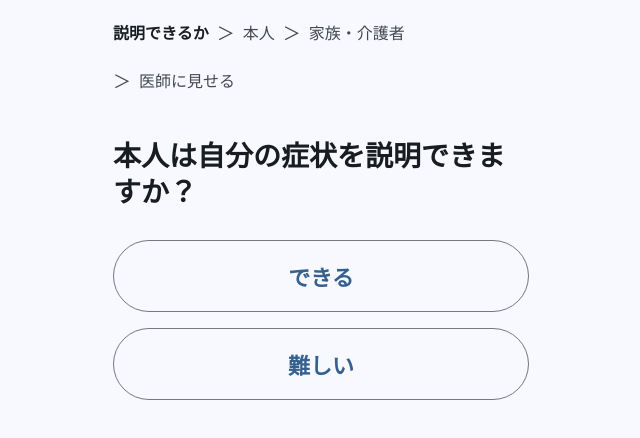
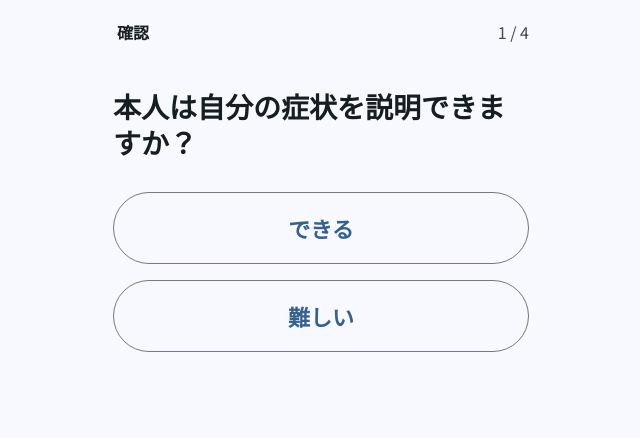
Before and after one commit to Devfest-Hackathon-2026/df-2026-t188, a Next.js app: page / in a window 1280 px wide. Shown: the top 438 px of the page, without its empty margins (319-959 px from the left). Built offline with nearby package versions, Linux system fonts and the light colour scheme.

Commit message:
パンくずを進んだ分だけ表示、何画面目かの表示、スライダーの線の枠、動きのカーブと順に出す動きを調整
Co-Authored-By: Claude Fable 5.1 <noreply@anthropic.com>

```diff
--- a/app/globals.css
+++ b/app/globals.css
@@ -63,6 +63,12 @@
   --radius-sm: 8px;
   --radius-md: 12px;
   --radius-lg: 16px;
+
+  /*
+   * 動きのカーブ。M3 の emphasized のうち、最初は速く、最後にゆっくり止まるもの
+   * （emphasized decelerate）。動きはすべてこのカーブにそろえる
+   */
+  --ease-emphasized: cubic-bezier(0.05, 0.7, 0.1, 1);
 }
 
 @theme inline {
@@ -85,6 +91,8 @@ body {
  * M3 に合わせる前（コミット f17544f）の形に戻している：
  * 太さ 12px の灰色の線に、白い縁取りの丸いつまみ（36px）。色は今の配色を使う。
  * 未回答（data-answered="false"）のときは、つまみを出さない。
+ * 未回答のときでも線の場所がわかるよう、線に 1px の枠を付けている
+ * （線の大きさを変えないよう、内側の影で描く）。
  */
 .pain-slider {
   width: 100%;
@@ -105,6 +113,7 @@ body {
   height: 12px;
   border-radius: 9999px;
   background: var(--color-outline-variant);
+  box-shadow: inset 0 0 0 1px var(--color-outline);
 }
 
 .pain-slider::-webkit-slider-thumb {
@@ -125,6 +134,7 @@ body {
   height: 12px;
   border-radius: 9999px;
   background: var(--color-outline-variant);
+  box-shadow: inset 0 0 0 1px var(--color-outline);
 }
 
 .pain-slider::-moz-range-thumb {
@@ -141,11 +151,13 @@ body {
 }
 
 /*
- * 動き。時間はどれも 0.25 秒以内。
- * 端末で「視差効果を減らす」がオンのときは、下の @media ですべて止める。
+ * 動き。
+ * - カーブはすべて --ease-emphasized
+ * - 動かすのは transform と opacity だけ
+ * - 端末で「視差効果を減らす」がオンのときは、下の @media ですべて止める
  */
 
-/* 画面の切り替え：進むときは右から、戻るときは左から、軽くすべって入る */
+/* 画面の切り替え（0.35秒）：進むときは右から、戻るときは左から、軽くすべって入る */
 @keyframes slide-in-from-right {
   from {
     opacity: 0;
@@ -161,63 +173,146 @@ body {
 }
 
 .screen-enter-forward {
-  animation: slide-in-from-right 250ms ease-out;
+  animation: slide-in-from-right 350ms var(--ease-emphasized);
 }
 
 .screen-enter-back {
-  animation: slide-in-from-left 250ms ease-out;
+  animation: slide-in-from-left 350ms var(--ease-emphasized);
 }
 
-/* スケルトンから医師に見せる画面への切り替え：ふわっと表示する */
-@keyframes fade-in {
+/*
+ * カードや項目を、上から順に少しずつずらして、ふわっと出す。
+ * 1つ 0.3秒、50ミリ秒ずつずらす。ずらすのは上から8つまで（それより下は8つ目と同時）。
+ * スケルトンから医師に見せる画面に切り替わるときも、これを使う
+ */
+@keyframes rise-in {
   from {
     opacity: 0;
+    transform: translateY(8px);
   }
 }
 
-.fade-in {
-  animation: fade-in 250ms ease-out;
+.stagger > * {
+  animation: rise-in 300ms var(--ease-emphasized) backwards;
 }
 
-/* スケルトン：灰色の帯の上を、明るさがゆっくり流れる（シマー） */
+.stagger > :nth-child(2) {
+  animation-delay: 50ms;
+}
+
+.stagger > :nth-child(3) {
+  animation-delay: 100ms;
+}
+
+.stagger > :nth-child(4) {
+  animation-delay: 150ms;
+}
+
+.stagger > :nth-child(5) {
+  animation-delay: 200ms;
+}
+
+.stagger > :nth-child(6) {
+  animation-delay: 250ms;
+}
+
+.stagger > :nth-child(7) {
+  animation-delay: 300ms;
+}
+
+.stagger > :nth-child(n + 8) {
+  animation-delay: 350ms;
+}
+
+/* パンくずに増えた項目：ふわっと出す */
+@keyframes crumb-in {
+  from {
+    opacity: 0;
+    transform: translateX(-8px);
+  }
+}
+
+.crumb-enter {
+  animation: crumb-in 250ms var(--ease-emphasized);
+}
+
+/*
+ * スケルトン：灰色の帯の上を、明るさがゆっくり流れる（シマー）。
+ * 光の帯を別の層にして、横に動かす
+ */
 @keyframes shimmer {
-  from {
-    background-position: 200% 0;
-  }
   to {
-    background-position: -200% 0;
+    transform: translateX(100%);
   }
 }
 
 .skeleton {
+  position: relative;
+  overflow: hidden;
+  background: var(--color-surface-container-highest);
+}
+
+.skeleton::after {
+  position: absolute;
+  inset: 0;
   background: linear-gradient(
     90deg,
-    var(--color-surface-container-highest) 25%,
-    var(--color-surface-container) 50%,
-    var(--color-surface-container-highest) 75%
+    transparent,
+    var(--color-surface-container),
+    transparent
   );
-  background-size: 200% 100%;
+  content: "";
+  transform: translateX(-100%);
   animation: shimmer 1.8s linear infinite;
 }
 
-/* ボタンとチップ：押したときに少し縮んで戻る */
+/* ボタンとチップ：押したときに少し縮んで戻る（0.15秒） */
 .press-feedback {
-  transition: transform 100ms ease-out;
+  transition: transform 150ms var(--ease-emphasized);
 }
 
 .press-feedback:active {
   transform: scale(0.97);
 }
 
+/*
+ * チップ：選ぶと、選択済みの色の層とチェックの印が、ふわっと出る（0.18秒）。
+ * 色を直接変えず、層の透明度と、印の大きさ・透明度だけを変える
+ */
+.chip-layer {
+  opacity: 0;
+  transition: opacity 180ms var(--ease-emphasized);
+}
+
+.chip-check {
+  opacity: 0;
+  transform: scale(0.5);
+  transition:
+    opacity 180ms var(--ease-emphasized),
+    transform 180ms var(--ease-emphasized);
+}
+
+[aria-pressed="true"] > .chip-layer {
+  opacity: 1;
+}
+
+[aria-pressed="true"] > .chip-check {
+  opacity: 1;
+  transform: scale(1);
+}
+
 @media (prefers-reduced-motion: reduce) {
   .screen-enter-forward,
   .screen-enter-back,
-  .fade-in,
-  .skeleton {
+  .stagger > *,
+  .crumb-enter,
+  .skeleton::after {
     animation: none;
   }
 
-  .press-feedback {
+  .press-feedback,
+  .chip-layer,
+  .chip-check {
     transition: none;
   }
 
--- a/components/intake/AbilityScreen.tsx
+++ b/components/intake/AbilityScreen.tsx
@@ -23,7 +23,7 @@ export function AbilityScreen({
   const isDifficult = canSelfReport === "difficult";
 
   return (
-    <div className="flex flex-col gap-8 px-4 py-8">
+    <div className="stagger flex flex-col gap-8 px-4 py-8">
       <h1 tabIndex={-1} data-screen-heading className="text-headline outline-none">
         本人は自分の症状を説明できますか？
       </h1>
--- a/components/intake/FamilyScreen.tsx
+++ b/components/intake/FamilyScreen.tsx
@@ -167,7 +167,7 @@ export function FamilyScreen({
   return (
     <>
       <TopBar tone="secondary">家族・介護者が答えています</TopBar>
-      <div className="flex flex-col gap-10 px-4 py-6">
+      <div className="stagger flex flex-col gap-10 px-4 py-6">
         <TextField
           id="chief-concern"
           label="家族から見て、今いちばん心配な症状"
--- a/components/intake/IntakeFlow.tsx
+++ b/components/intake/IntakeFlow.tsx
@@ -15,12 +15,12 @@ import type {
 
 type Step = IntakeState["step"];
 
-// 画面の順番と、パンくずリストに出す名前
-const STEPS: { key: Step; label: string }[] = [
-  { key: "ability", label: "説明できるか" },
-  { key: "patient", label: "本人" },
-  { key: "family", label: "家族・介護者" },
-  { key: "doctor", label: "医師に見せる" },
+// 画面の順番と、パンくずリストに出す名前（label は画面用の短い名前、fullName は読み上げ用の正式な名前）
+const STEPS: { key: Step; label: string; fullName: string }[] = [
+  { key: "ability", label: "確認", fullName: "説明できるか" },
+  { key: "patient", label: "本人", fullName: "本人" },
+  { key: "family", label: "家族", fullName: "家族・介護者" },
+  { key: "doctor", label: "医師", fullName: "医師に見せる" },
 ];
 
 function stepIndex(step: Step): number {
@@ -95,19 +95,27 @@ function moveTo(state: FlowState, step: Step): FlowState {
   };
 }
 
+// この流れで通る画面。最初に「難しい」を選んだときは、本人の画面を飛ばす
+function flowSteps(state: FlowState) {
+  return state.canSelfReport === "difficult"
+    ? STEPS.filter((item) => item.key !== "patient")
+    : STEPS;
+}
+
+// パンくずに出すのは、今いる画面と、それまでに通った画面だけ
 function breadcrumbItems(state: FlowState): BreadcrumbItem<Step>[] {
-  return STEPS.map(({ key, label }, index) => {
-    if (key === state.step) return { key, label, state: "current" };
-    // 最初に「難しい」を選んだときは、本人の画面を飛ばす
-    if (key === "patient" && state.canSelfReport === "difficult") {
-      return { key, label, state: "skipped" };
-    }
-    return {
-      key,
-      label,
-      state: index <= state.reachedIndex ? "visited" : "upcoming",
-    };
-  });
+  return flowSteps(state)
+    .filter((item) => stepIndex(item.key) <= state.reachedIndex)
+    .map((item) => ({ ...item, isCurrent: item.key === state.step }));
+}
+
+// 今が全体の何番目か。本人の画面を飛ばす流れでは、全体を3として数える
+function flowPosition(state: FlowState) {
+  const steps = flowSteps(state);
+  return {
+    current: steps.findIndex((item) => item.key === state.step) + 1,
+    total: steps.length,
+  };
 }
 
 const DIRECTION_CLASS = {
@@ -159,7 +167,11 @@ export function IntakeFlow() {
       ref={mainRef}
       className="mx-auto flex w-full max-w-md flex-1 flex-col overflow-x-clip text-body"
     >
-      <Breadcrumb items={breadcrumbItems(state)} onSelect={goToStep} />
+      <Breadcrumb
+        items={breadcrumbItems(state)}
+        onSelect={goToStep}
+        position={flowPosition(state)}
+      />
       <div
         key={state.step}
         className={state.direction ? DIRECTION_CLASS[state.direction] : ""}
--- a/components/intake/PatientScreen.tsx
+++ b/components/intake/PatientScreen.tsx
@@ -43,7 +43,7 @@ export function PatientScreen({
   return (
     <>
       <TopBar tone="primary">本人が答えています</TopBar>
-      <div className="flex flex-col gap-10 px-4 py-6">
+      <div className="stagger flex flex-col gap-10 px-4 py-6">
         <MultiSelect
           legend="どこが痛いですか？（いくつでも選べます）"
           options={BODY_PARTS}
--- a/components/ui/Breadcrumb.tsx
+++ b/components/ui/Breadcrumb.tsx
@@ -1,67 +1,76 @@
-// パンくずリスト。いまの場所を示し、すでに通った画面へ移れるようにする
+// パンくずリスト。進んだ分だけ項目が増える。
+// 今いる画面と、それまでに通った画面だけを出し、通った画面へは押して移れる。
+// 画面には短い名前を出し、読み上げ機能には正式な名前を伝える
 export type BreadcrumbItem<K extends string> = {
   key: K;
-  label: string;
-  state:
-    | "current" // 今いる画面（強調して表示し、押せない）
-    | "visited" // すでに通った画面（押すと移れる）
-    | "upcoming" // まだ進んでいない画面（押せない）
-    | "skipped"; // 飛ばした画面（押せない）
+  label: string; // 画面に出す短い名前（例：「確認」）
+  fullName: string; // 読み上げ機能に伝える正式な名前（例：「説明できるか」）
+  isCurrent: boolean;
 };
 
 type BreadcrumbProps<K extends string> = {
   items: BreadcrumbItem<K>[];
   onSelect: (key: K) => void;
+  position: { current: number; total: number }; // 今が全体の何番目か
 };
 
-// 押せる場所は 48px 以上の高さにする
-const ITEM_CLASS = "inline-flex min-h-12 items-center px-1 text-support";
+// 押せる場所は縦横 48px 以上にする
+const ITEM_CLASS =
+  "inline-flex min-h-12 min-w-12 items-center justify-center px-1 text-support";
+
+function ItemName({ item }: { item: BreadcrumbItem<string> }) {
+  return (
+    <>
+      <span aria-hidden="true">{item.label}</span>
+      <span className="sr-only">{item.fullName}</span>
+    </>
+  );
+}
 
 export function Breadcrumb<K extends string>({
   items,
   onSelect,
+  position,
 }: BreadcrumbProps<K>) {
   return (
-    <nav aria-label="いまの場所" className="px-3 pt-2">
-      <ol className="flex flex-wrap items-center">
+    <div className="flex items-center justify-between gap-2 px-3 pt-2">
+      <nav aria-label="いまの場所">
+        <ol className="flex items-center">
           {items.map((item, index) => (
-          <li key={item.key} className="flex items-center">
+            <li key={item.key} className="crumb-enter flex items-center">
               {index > 0 && (
                 <span aria-hidden="true" className="px-1 text-on-surface-variant">
                   ＞
                 </span>
               )}
-            {item.state === "visited" && (
+              {item.isCurrent ? (
+                <span
+                  aria-current="step"
+                  className={`${ITEM_CLASS} font-bold text-on-surface`}
+                >
+                  <ItemName item={item} />
+                </span>
+              ) : (
                 <button
                   type="button"
                   onClick={() => onSelect(item.key)}
                   className={`${ITEM_CLASS} press-feedback rounded-sm font-medium text-primary underline underline-offset-4 focus-visible:outline-2 focus-visible:outline-on-surface`}
                 >
-                {item.label}
+                  <ItemName item={item} />
                 </button>
-            )}
-            {item.state === "current" && (
-              <span
-                aria-current="step"
-                className={`${ITEM_CLASS} font-bold text-on-surface`}
-              >
-                {item.label}
-              </span>
-            )}
-            {item.state === "upcoming" && (
-              <span className={`${ITEM_CLASS} text-on-surface-variant`}>
-                {item.label}
-              </span>
-            )}
-            {item.state === "skipped" && (
-              <span className={`${ITEM_CLASS} text-on-surface-variant`}>
-                <span className="line-through">{item.label}</span>
-                （とばしました）
-              </span>
               )}
             </li>
           ))}
         </ol>
       </nav>
+      <p className="shrink-0 px-1 text-support text-on-surface-variant">
+        <span aria-hidden="true">
+          {position.current} / {position.total}
+        </span>
+        <span className="sr-only">
+          全{position.total}画面中{position.current}画面目
+        </span>
+      </p>
+    </div>
   );
 }
```
Also changed, not shown: components/intake/DoctorScreen.tsx (+2 -6 lines), components/ui/Chip.tsx (+27 -14 lines). Lines whose indentation alone changed are shown as unchanged.
